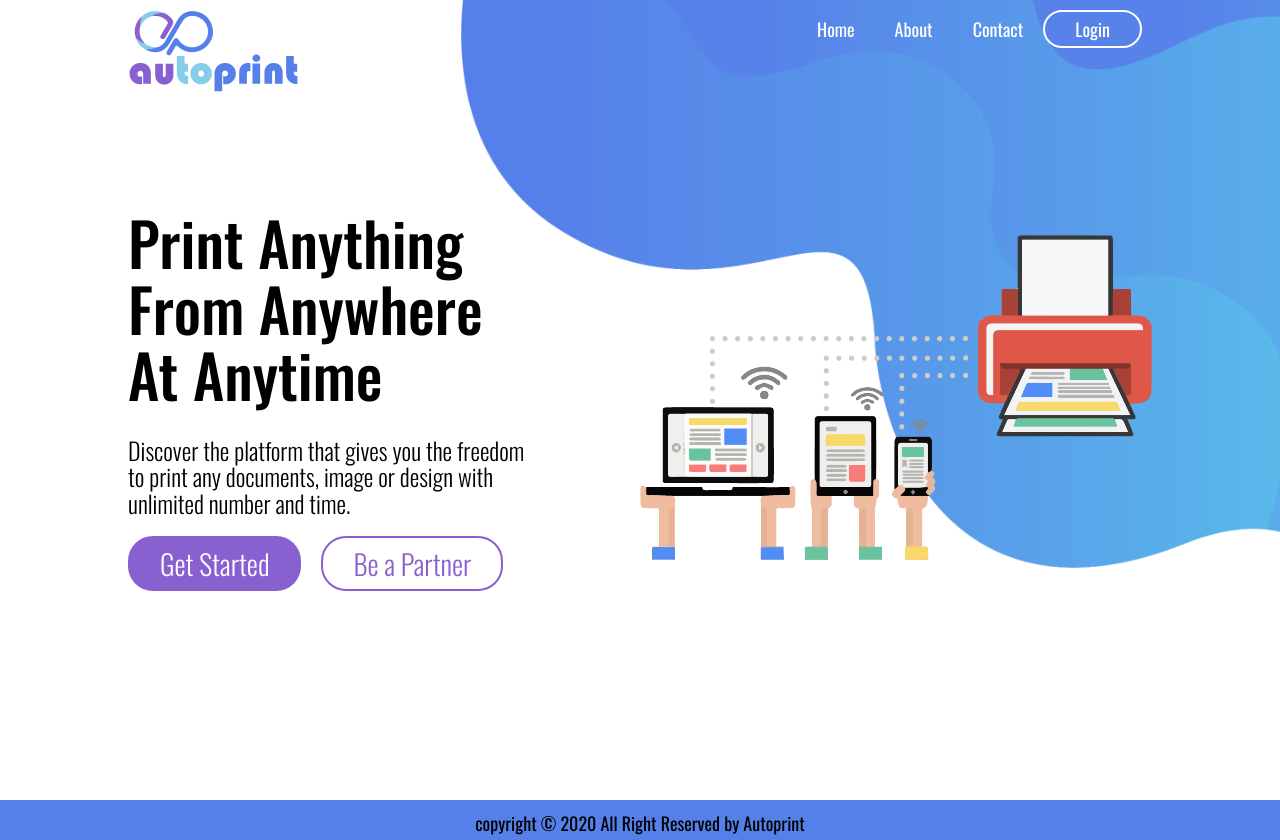
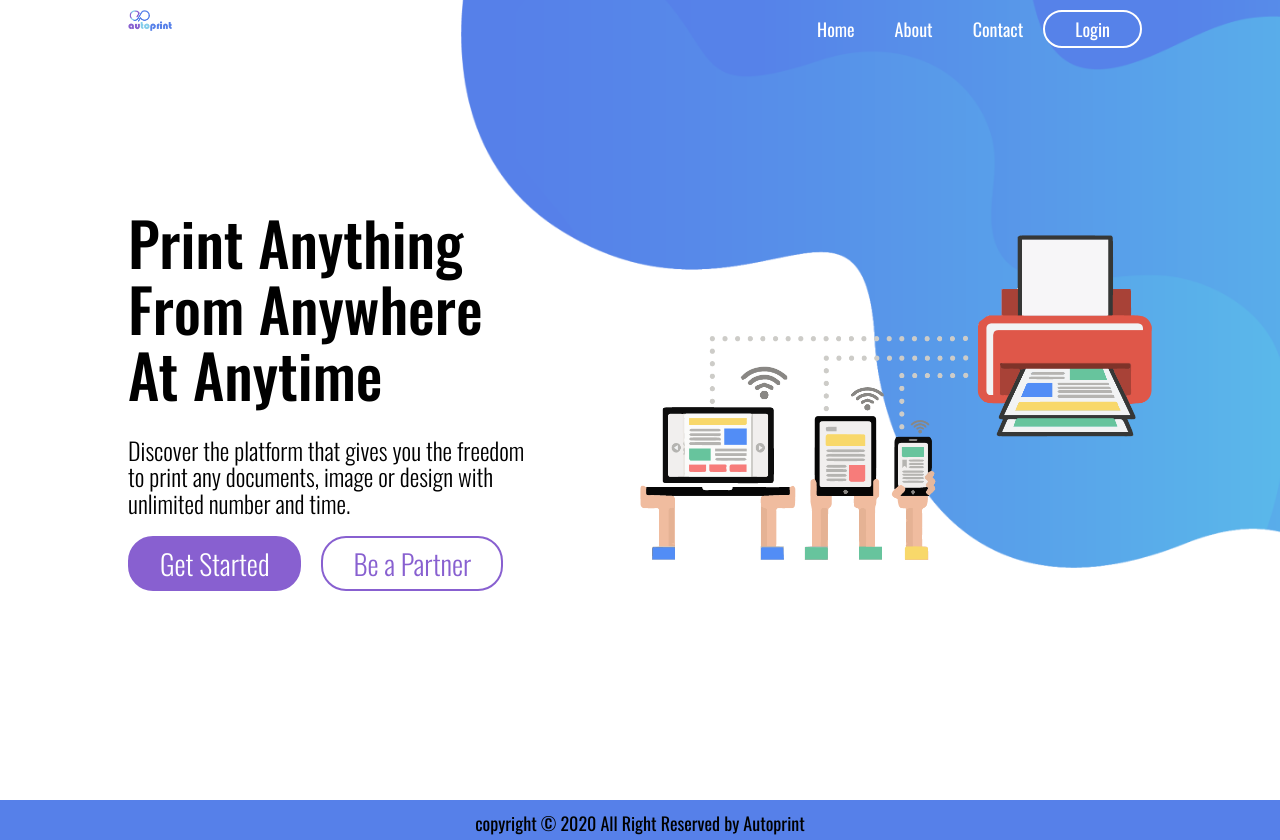
Before and after one commit to sufifisas/autoprint-reactjs, a React (Create React App) app: page / in a window 1280 px wide. Built offline with nearby package versions, Linux system fonts and the light colour scheme.

Commit message:
29/10-changes

```diff
--- a/src/css/app.css
+++ b/src/css/app.css
@@ -46,9 +46,10 @@ html, body, #root, .app {
 .header .logo {
     position: absolute;
     top: 10px;
+    width: 175px
 }
 .header .logo img {
-    width: 20%;
+    width: 100%;
 }
 .header nav {
     display: flex;
--- a/src/user/components/Header.js
+++ b/src/user/components/Header.js
@@ -19,7 +19,7 @@ class Header extends Component {
             <ul>
               <NavLink exact={true} activeStyle={{ color: '#000' }} to='/user'><li>Home</li></NavLink>
               <NavLink activeStyle={{ color: '#000' }} to="/user/activity"><li>Activity</li></NavLink>
-              <NavLink activeStyle={{ color: '#000' }} to="/user/contact"><li>Contact</li></NavLink>
+              <NavLink activeStyle={{ color: '#000' }} to="/user/contact"><li>Customer Support</li></NavLink>
               <NavLink activeStyle={{ color: '#000' }} to="/user/profile" ><li>Account</li></NavLink>
               <Logout />
             </ul>
--- a/src/user/components/Profile.js
+++ b/src/user/components/Profile.js
@@ -17,8 +17,9 @@ class Profile extends Component {
                 'Authorization': 'superadmin_576a0a1284a853b56f50e876273cdadbfd8ec13408223f1492617a75399921c4'
               }
             const id = localStorage.getItem("id");
-          axios.get('https://backend-dot-autoprint-backend.et.r.appspot.com/user/'+ id ,{headers})
+          axios.get('http://ec2-54-254-162-215.ap-southeast-1.compute.amazonaws.com:8080/user/'+ id ,{headers})
             .then(res => {
+                console.log(res)
               const users = res.data;
               this.setState({ users });
             })
@@ -36,6 +37,7 @@ class Profile extends Component {
                         </div>
                         <Tab>Profile</Tab>
                         <Tab>Update Profile</Tab>
+                        <Tab>Wallet</Tab>
                         <Tab>History</Tab>
                     </TabList>
 
@@ -57,11 +59,10 @@ class Profile extends Component {
                                 </div>
                                 <div className="subcontent">
                                     <h3>Mobile Number</h3>
-                                    <h3>n/a</h3>
                                 </div>
                                 <div className="subcontent">
                                     <h3>Card Number</h3>
-                                    <h3>n/a</h3>
+
                                 </div>
                                 <div className="subcontent">
                                     <h3>Address</h3>
@@ -78,6 +79,9 @@ class Profile extends Component {
                         <Editprofile />
                     </TabPanel>
                     <TabPanel>
+                        <h2>Wallet</h2>
+                    </TabPanel>
+                    <TabPanel>
                         <h2>History</h2>
                     </TabPanel>
                 </Tabs>
```
